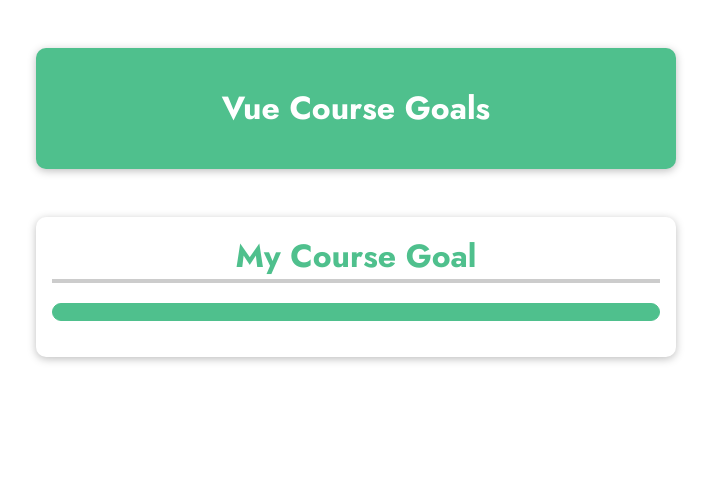
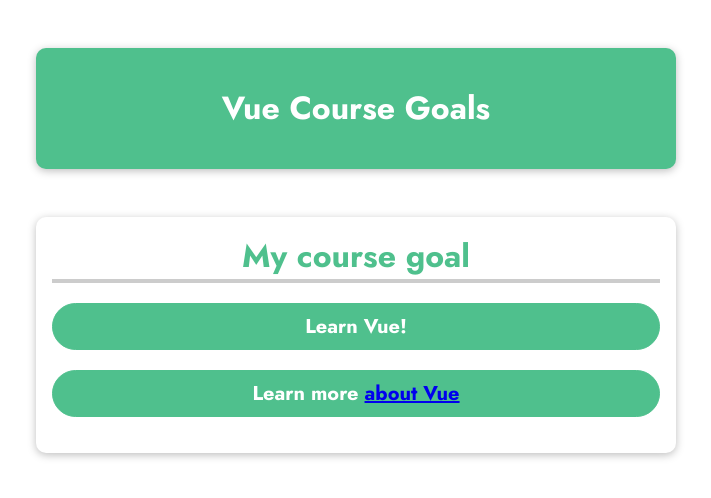
Before and after one commit to Novvator/VueTutor, a plain HTML site: page 2.Basics/creating instances/index.html in a window 1280 px wide. Shown: the whole page, without its empty margins (284-995 px from the left). Drawn offline with nearby package versions, Linux system fonts and the light colour scheme.

Commit message:
completed basics

```diff
--- a/2.Basics/creating instances/app.js
+++ b/2.Basics/creating instances/app.js
@@ -0,0 +1,22 @@
+const app = Vue.createApp({
+  data() {
+    return {
+      courseGoal: 'Finish the course!',
+      vueLink: 'https://vuejs.org'
+    };
+  },
+  methods: {
+    outputGoal() {
+      const randomNum = Math.random();
+
+      if(randomNum > 0.5)
+        this.courseGoal = 'Master Vue!'
+      else
+        this.courseGoal = 'Learn Vue!'
+      return this.courseGoal
+    }
+  }
+
+});
+
+app.mount('#user-goal');
--- a/2.Basics/creating instances/index.html
+++ b/2.Basics/creating instances/index.html
@@ -17,8 +17,9 @@
       <h1>Vue Course Goals</h1>
     </header>
     <section id="user-goal">
-      <h2>My Course Goal</h2>
-      <p></p>
+      <h2>My course goal</h2>
+      <p >{{outputGoal()}}</p>
+      <p >Learn more <a v-bind:href="vueLink">about Vue</a></p>
     </section>
   </body>
 </html>
```
